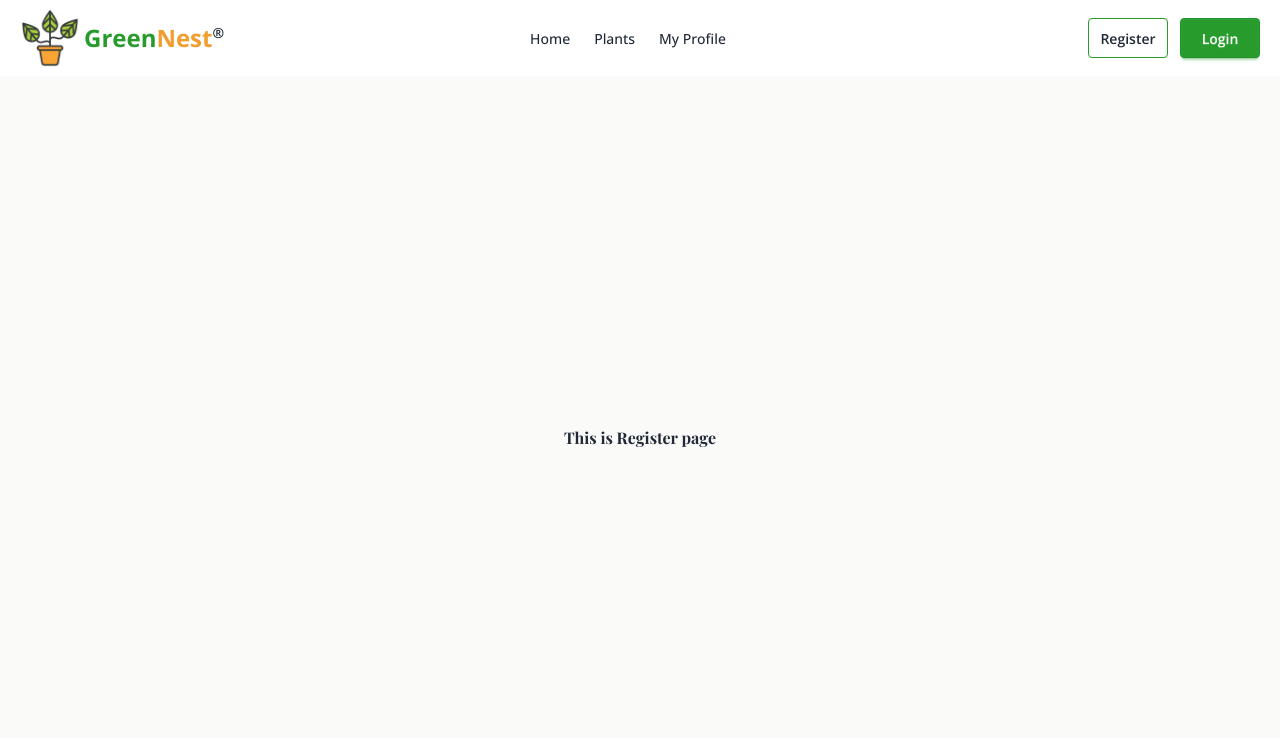
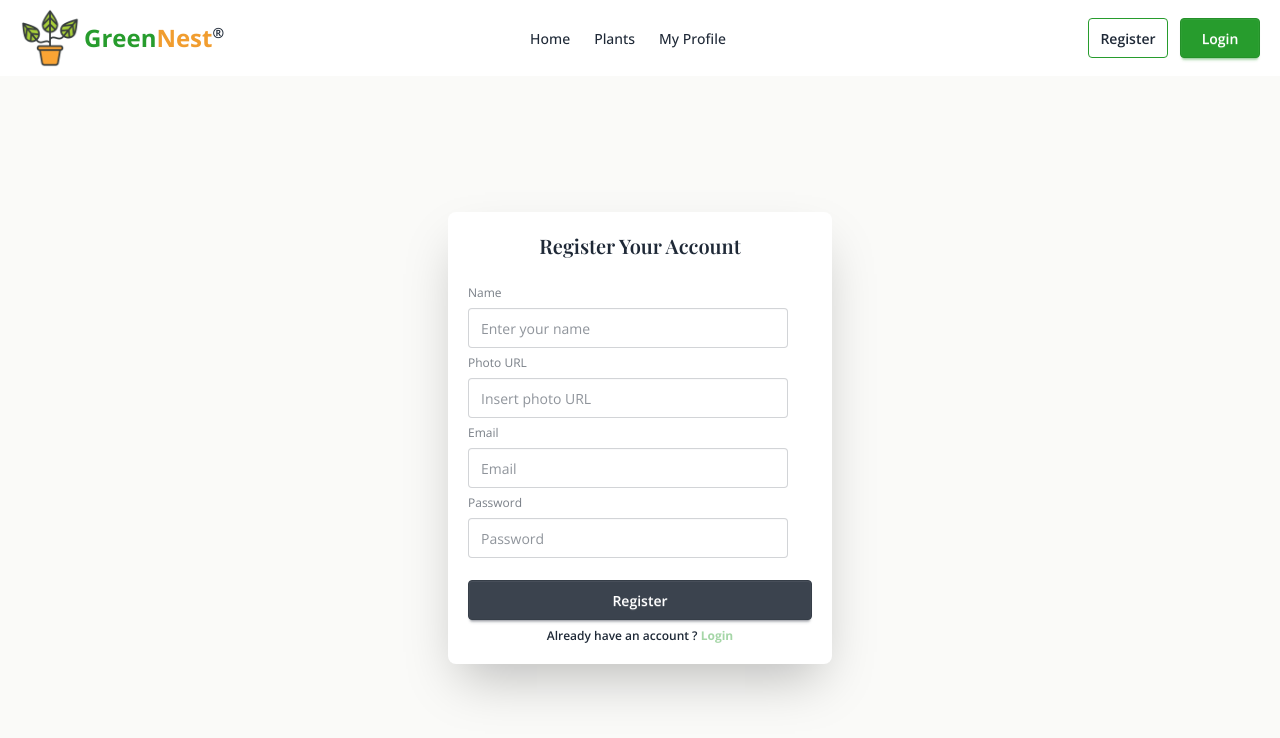
Before and after one commit to ahmedTonoy/GreenNest, a React (Vite) app: page /auth/register in a window 1280 px wide. Shown: the top 738 px of the page. Built offline with nearby package versions, Linux system fonts and the light colour scheme; no server answers; a web font is replaced by a local one.

Commit message:
feat(auth): implement registerpage and refactor AuthProvider

```diff
--- a/src/app/providers/auth/AuthProvider.jsx
+++ b/src/app/providers/auth/AuthProvider.jsx
@@ -28,8 +28,9 @@ const AuthProvider = ({ children }) => {
     return createUserWithEmailAndPassword(auth, email, password);
   };
 
-  const updateUser = (profileData) => {
-    return updateProfile(auth.currentUser, profileData);
+  const updateUser = async (profileData) => {
+    await updateProfile(auth.currentUser, profileData);
+    setUser(auth.currentUser);
   };
 
   const logIn = (email, password) => {
@@ -47,11 +48,6 @@ const AuthProvider = ({ children }) => {
 
   useEffect(() => {
     const unsubscribe = onAuthStateChanged(auth, (currentUser) => {
-      if (!currentUser) {
-        setUser(null);
-        setIsLoading(false);
-        return;
-      }
       setUser(currentUser);
       setIsLoading(false);
     });
@@ -64,7 +60,6 @@ const AuthProvider = ({ children }) => {
   const authInfo = {
     isLoading,
     user,
-    setUser,
     googleSignIn,
     createUser,
     updateUser,
@@ -73,7 +68,7 @@ const AuthProvider = ({ children }) => {
     resetPassword,
   };
 
-  return <AuthContext authInfo={authInfo}>{children}</AuthContext>;
+  return <AuthContext value={authInfo}>{children}</AuthContext>;
 };
 
 export default AuthProvider;
--- a/src/features/auth/pages/Login.jsx
+++ b/src/features/auth/pages/Login.jsx
@@ -1,7 +1,31 @@
+import { Link } from "react-router";
+
 const Login = () => {
   return (
-    <div>
-      <h1>This is Login Page</h1>
+    <div className="card bg-base-100 w-full max-w-sm p-5 shadow-2xl">
+      <h2 className="text-xl font-semibold mb-5 text-center">
+        Login Your Account
+      </h2>
+      <form>
+        <fieldset className="fieldset">
+          <label className="label">Email</label>
+          <input type="email" className="input" placeholder="Email" />
+          <label className="label">Password</label>
+          <input type="password" className="input" placeholder="Password" />
+          <div>
+            <a className="link link-hover">Forgot password?</a>
+          </div>
+          <button className="btn btn-neutral mt-4">Login</button>
+        </fieldset>
+        <p className="mt-1 text-xs font-semibold text-center">
+          Don't have an account ?{" "}
+          <Link to="/auth/register">
+            <span className="text-secondary hover:text-primary font-bold link link-hover">
+              Register
+            </span>
+          </Link>
+        </p>
+      </form>
     </div>
   );
 };
--- a/src/features/auth/pages/Register.jsx
+++ b/src/features/auth/pages/Register.jsx
@@ -1,7 +1,80 @@
+import { use } from "react";
+import { Link, useNavigate } from "react-router";
+import { AuthContext } from "../../../app/providers/auth/AuthContext";
+
 const Register = () => {
+  const { user, createUser, updateUser } = use(AuthContext);
+  const navigate = useNavigate();
+
+  console.log("Out of submit:", user);
+
+  const handleSubmit = async (e) => {
+    e.preventDefault();
+
+    const name = e.target.name.value;
+    const photoURL = e.target.url.value;
+    const email = e.target.email.value;
+    const password = e.target.password.value;
+
+    try {
+      await createUser(email, password);
+      await updateUser({ displayName: name, photoURL: photoURL });
+      navigate("/");
+    } catch (error) {
+      console.log(error.message);
+    }
+  };
+
   return (
-    <div>
-      <h1>This is Register page</h1>
+    <div className="card bg-base-100 w-full max-w-sm p-5 shadow-2xl">
+      <h2 className="text-xl font-semibold mb-5 text-center">
+        Register Your Account
+      </h2>
+      <form onSubmit={handleSubmit}>
+        <fieldset className="fieldset">
+          <label className="label">Name</label>
+          <input
+            name="name"
+            type="text"
+            className="input"
+            placeholder="Enter your name"
+            required
+          />
+          <label className="label">Photo URL</label>
+          <input
+            name="url"
+            type="text"
+            className="input"
+            placeholder="Insert photo URL"
+            required
+          />
+          <label className="label">Email</label>
+          <input
+            name="email"
+            type="email"
+            className="input"
+            placeholder="Email"
+            required
+          />
+          <label className="label">Password</label>
+          <input
+            name="password"
+            type="password"
+            className="input"
+            placeholder="Password"
+            required
+          />
+          <button className="btn btn-neutral mt-4">Register</button>
+        </fieldset>
+        <p className="mt-1 text-xs font-semibold text-center">
+          Already have an account ?{" "}
+          <Link to="/auth/login">
+            <span className="text-secondary hover:text-primary font-bold link link-hover">
+              Login
+            </span>
+          </Link>
+        </p>
+      </form>
     </div>
   );
 };
```
